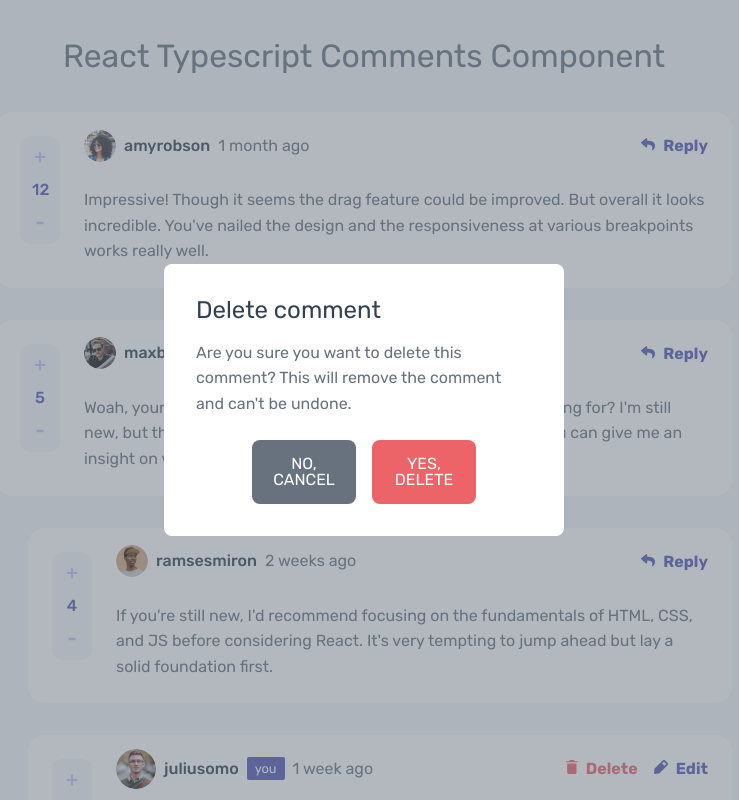
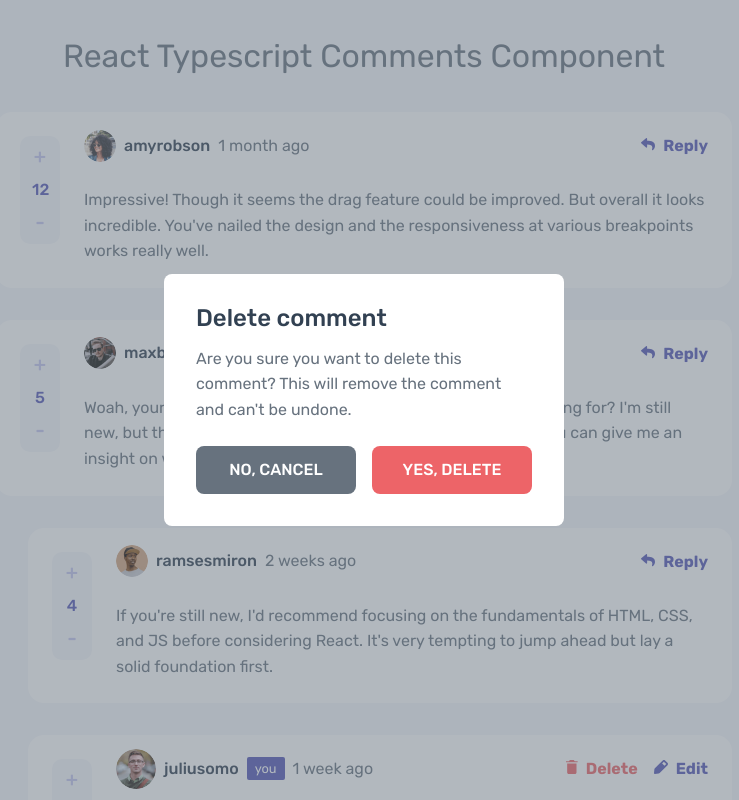
Before and after one commit to philval/react-typescript-comments-component, a React (Create React App) app: page / in a window 1280 px wide. Both pictures are taken after a click on the button "Delete". Shown: the top 800 px of the page, without its empty margins (276-1015 px from the left). Built offline with nearby package versions, Linux system fonts and the light colour scheme.

Commit message:
Update CSS. Button styles and heading  in DeleteModal

```diff
--- a/src/components/DeleteModal.tsx
+++ b/src/components/DeleteModal.tsx
@@ -61,7 +61,7 @@ export default function DeleteModal({
       <div className="dialog-buttons">
         <button
           type="button"
-          className="button-form button-form-cancel"
+          className="button-dialog button-dialog-cancel"
           onClick={closeDialogue}
           data-cy="dialog-close"
           data-testid="dialog-close"
@@ -70,7 +70,7 @@ export default function DeleteModal({
         </button>
         <button
           type="button"
-          className="button-form button-form-delete"
+          className="button-dialog button-dialog-delete"
           onClick={closeDialogueDeleteComment}
           data-cy="dialog-delete"
           data-testid="dialog-delete"
--- a/src/styles.css
+++ b/src/styles.css
@@ -324,8 +324,8 @@ dialog {
 
 dialog h2 {
   font-size: 1.5rem;
-  line-height: 1.75rem;
-  font-weight: 400;
+  line-height: 1;
+  font-weight: 500;
   padding-bottom: 1rem;
   color: var(--dark-blue);
 }
@@ -340,3 +340,24 @@ dialog::backdrop {
   justify-content: center;
   gap: 1rem;
 }
+
+.button-dialog {
+  width: 100%;
+  border: none;
+  border-radius: 0.5rem;
+  padding: 1rem;
+  color: var(--white);
+  font-size: 1rem;
+  line-height: 1;
+  font-weight: 500;
+  text-transform: uppercase;
+  cursor: pointer;
+}
+
+.button-dialog-cancel {
+  background-color: var(--grayish-blue);
+}
+
+.button-dialog-delete {
+  background-color: var(--soft-red);
+}
```
